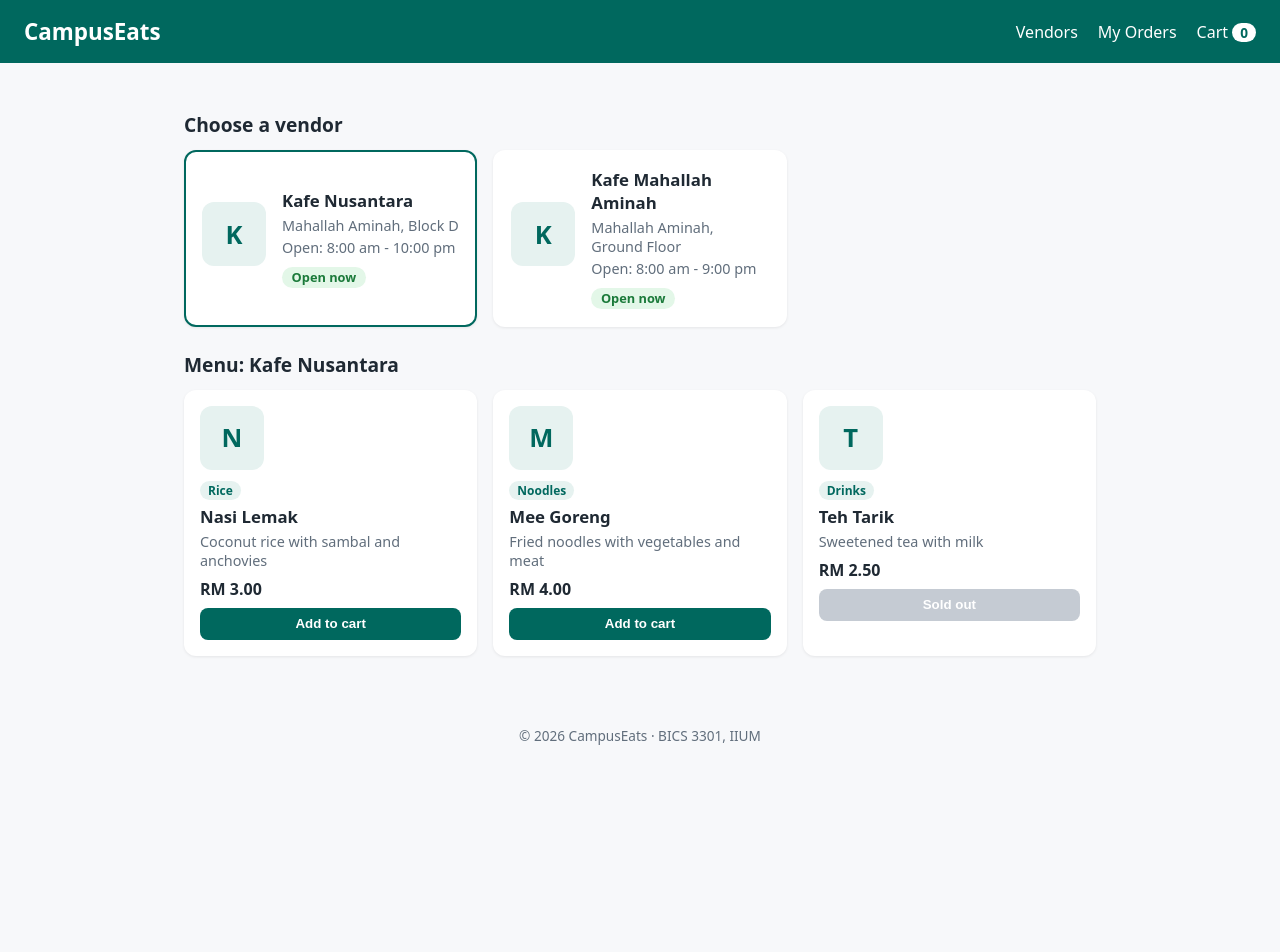
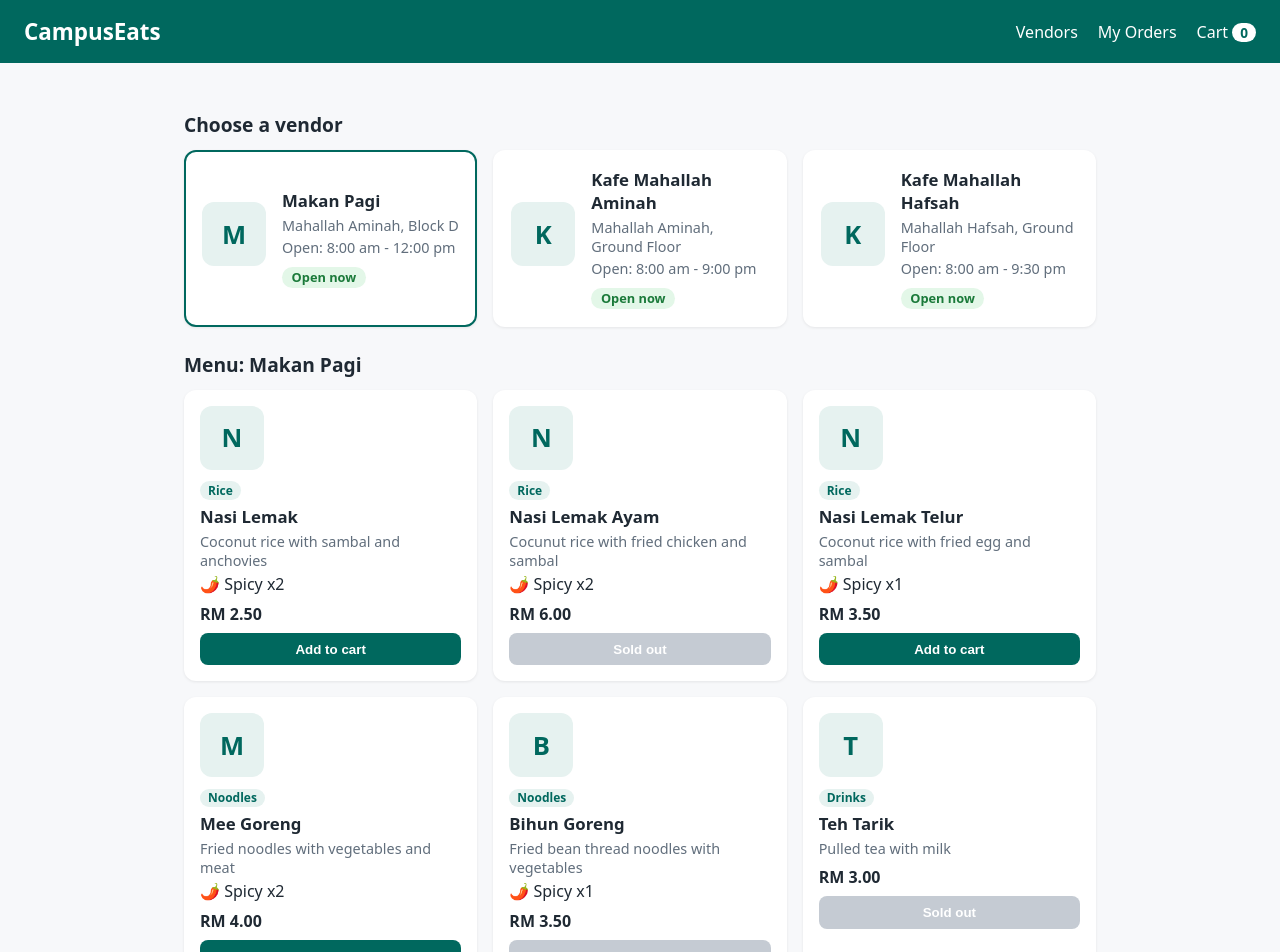
Before and after one commit to aida3405/campuseats-2419134, a React (Vite) app in the folder campuseats/: page / in a window 1280 px wide. Shown: the top 952 px of the page. Before the commit the page ends 800 px from the top, so only its background shows below. Built offline with nearby package versions, Linux system fonts and the light colour scheme.

Commit message:
Week 2: vendor data, props, lists and cart count

```diff
--- a/campuseats/src/components/MenuItemCard.jsx
+++ b/campuseats/src/components/MenuItemCard.jsx
@@ -5,6 +5,11 @@ function MenuItemCard({ item, onAdd}) {
       <p className="tag">{item.category}</p>
       <h3>{item.name}</h3>
       <p className="muted">{item.description}</p>
+      {item.spiceLevel > 0 && (
+        <span className="spice-level" aria-label={`Spice level: ${item.spiceLevel}`}>
+          🌶️ Spicy x{item.spiceLevel}
+        </span>
+      )}
       <p className="price">RM {item.price.toFixed(2)}</p>
       <button className="btn" disabled={!item.available} onClick={() => onAdd(item)}>
         {item.available ? 'Add to cart' : 'Sold out'}
--- a/campuseats/src/data/vendors.js
+++ b/campuseats/src/data/vendors.js
@@ -1,19 +1,30 @@
 const vendors = [
   {
     id: 'my-restaurant',
-    name: 'Kafe Nusantara',
+    name: 'Makan Pagi',
     location: 'Mahallah Aminah, Block D',
-    openHours: '8:00 am - 10:00 pm',
+    openHours: '8:00 am - 12:00 pm',
     isOpen: true,
     menu: [
-      { id: 'my-1', name: 'Nasi Lemak', description: 'Coconut rice with sambal and anchovies', price: 3, category: 'Rice',
-available: true },
-      { id: 'my-2', name: 'Mee Goreng', description: 'Fried noodles with vegetables and meat', price: 4, category:
-'Noodles', available: true },
-      { id: 'my-3', name: 'Teh Tarik', description: 'Sweetened tea with milk', price: 2.5, category:
-'Drinks', available: false },
+      { id: 'my-1', name: 'Nasi Lemak', description: 'Coconut rice with sambal and anchovies', price: 2.5,
+        category: 'Rice', spiceLevel: 2, available: true },
+      { id: 'my-2', name: 'Nasi Lemak Ayam', description: 'Cocunut rice with fried chicken and sambal', price: 6,
+        category: 'Rice', spiceLevel: 2, available: false },
+      { id: 'my-3', name: 'Nasi Lemak Telur', description: 'Coconut rice with fried egg and sambal', price: 3.5,
+        category: 'Rice', spiceLevel: 1, available: true },
+      { id: 'my-4', name: 'Mee Goreng', description: 'Fried noodles with vegetables and meat', price: 4,
+        category: 'Noodles', spiceLevel: 2, available: true },
+      { id: 'my-5', name: 'Bihun Goreng', description: 'Fried bean thread noodles with vegetables', price: 3.5,
+        category: 'Noodles', spiceLevel: 1, available: false },
+      { id: 'my-6', name: 'Teh Tarik', description: 'Pulled tea with milk', price: 3,
+        category: 'Drinks', spiceLevel: 0, available: false },
+      { id: 'my-7', name: 'Kopi O', description: 'Black coffee', price: 2,
+        category: 'Drinks', spiceLevel: 0, available: true },
+      { id: 'my-8', name: 'Teh O Ais', description: 'Iced tea with water', price: 2.5,
+        category: 'Drinks', spiceLevel: 0, available: false },
     ],
   },
+
   {
     id: 'kafe-aminah',
     name: 'Kafe Mahallah Aminah',
@@ -21,11 +32,50 @@ available: true },
     openHours: '8:00 am - 9:00 pm',
     isOpen: true,
     menu: [
-      { id: 'ami-1', name: 'Nasi Ayam Penyet', description: 'Smashed fried chicken with sambal and rice', price: 9, category: 'Rice', available: true },
-      { id: 'ami-2', name: 'Air Bandung', description: 'Rose syrup with milk', price:
-3, category: 'Drinks', available: true },
+      { id: 'ami-1', name: 'Nasi Ayam Penyet', description: 'Smashed fried chicken with sambal and rice', price: 9,
+        category: 'Rice', spiceLevel: 3, available: true },
+      { id: 'ami-2', name: 'Nasi Goreng Kampung', description: 'Fried rice with anchovies and vegetables', price: 7,
+        category: 'Rice', spiceLevel: 3, available: false },
+      { id: 'ami-3', name: 'Mee Goreng Mamak', description: 'Fried noodles with vegetables and meat', price: 6,
+        category: 'Noodles', spiceLevel: 2, available: true },
+      { id: 'ami-4', name: 'Bihun Sup', description: 'Soup bean thread noodles with vegetables', price: 5.5,
+        category: 'Noodles', spiceLevel: 1, available: true },
+      { id: 'ami-5', name: 'Laksa Johor', description: 'Spaghetti in spicy fish gravy with herbs', price: 8,
+        category: 'Noodles', spiceLevel: 2, available: false},
+      { id: 'ami-6', name: 'Jus Oren', description: 'Orange juice', price: 4,
+        category: 'Drinks', spiceLevel: 0, available: true },
+      { id: 'ami-7', name: 'Teh O Ais Limau', description: 'Iced tea with lime', price: 2.5,
+        category: 'Drinks', spiceLevel: 0, available: true },
+      { id: 'ami-8', name: 'Air Bandung', description: 'Rose syrup with milk', price: 3,
+        category: 'Drinks', spiceLevel: 0, available: true },
     ],
   },
+
+  {
+    id: 'kafe-hafsah',
+    name: 'Kafe Mahallah Hafsah',
+    location: 'Mahallah Hafsah, Ground Floor',
+    openHours: '8:00 am - 9:30 pm',
+    isOpen: true,
+    menu: [
+      { id: 'haf-1', name: 'Nasi Goreng Cina', description: 'Fried rice with vegetables and meat', price: 7,
+        category: 'Rice', spiceLevel: 1, available: true },
+      { id: 'haf-2', name: 'Nasi Goreng Kampung', description: 'Fried rice with anchovies and vegetables', price: 6,
+        category: 'Rice', spiceLevel: 3, available: false },
+      { id: 'haf-3', name: 'Shawarma Wrap', description: 'Grilled meat with vegetables in a wrap', price: 6,
+        category: 'Wraps', spiceLevel: 2, available: true },
+      { id: 'haf-4', name: 'Pizza Bolognese', description: 'Baked pizza with bolognese sauce', price: 4.5,
+        category: 'Wraps', spiceLevel: 1, available: true },
+      { id: 'haf-5', name: 'Chicken Chop', description: 'Grilled chicken with sauce and vegetables', price: 8,
+        category: 'Mains', spiceLevel: 2, available: false },
+      { id: 'haf-6', name: 'Nasi Ayam', description: 'Fried chicken with rice', price: 7,
+        category: 'Rice', spiceLevel: 2, available: true },
+      { id: 'haf-7', name: 'Teh o Ais', description: 'Iced tea with water', price: 2.5,
+        category: 'Drinks', spiceLevel: 0, available: false },
+      { id:'haf-8', name: 'Jus Epal', description: 'Apple juice', price: 5,
+        category: 'Drinks', spiceLevel: 0, available: true },
+    ],
+  }
 ]
 
 export default vendors
```
